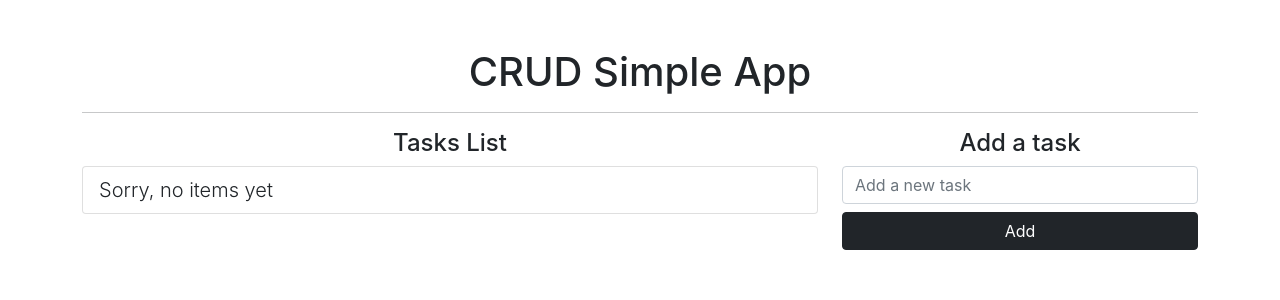
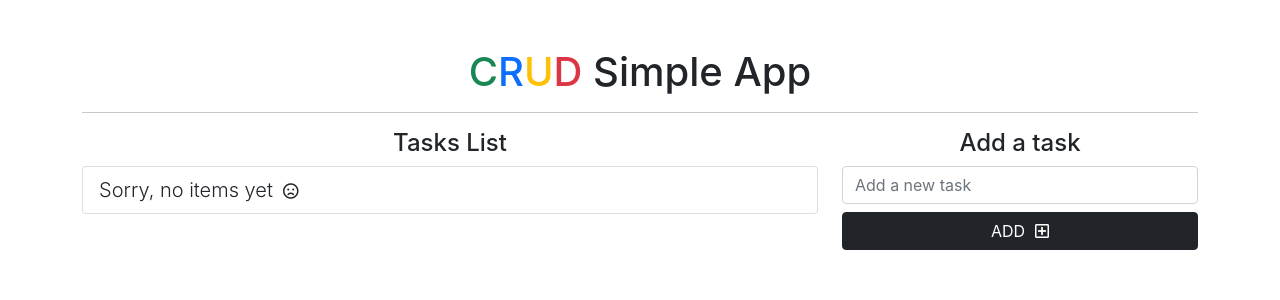
Before and after one commit to cotebarrientos/crud-simple-app-exercise, a React (Create React App) app: page / in a window 1280 px wide. Shown: the top 300 px of the page. Built offline with nearby package versions, Linux system fonts and the light colour scheme.

Commit message:
Add some visual improvements

```diff
--- a/public/index.html
+++ b/public/index.html
@@ -28,6 +28,10 @@
     <link href="https://cdn.jsdelivr.net/npm/bootstrap@5.1.3/dist/css/bootstrap.min.css"
     rel="stylesheet" integrity="sha384-1BmE4kWBq78iYhFldvKuhfTAU6auU8tT94WrHftjDbrCEXSU1oBoqyl2QvZ6jIW3"
     crossorigin="anonymous">
+    <!-- FontAwesome -->
+    <link rel="stylesheet" href="https://cdnjs.cloudflare.com/ajax/libs/font-awesome/5.15.4/css/all.min.css"
+    integrity="sha512-1ycn6IcaQQ40/MKBW2W4Rhis/DbILU74C1vSrLJxCq57o941Ym01SwNsOMqvEBFlcgUa6xLiPY/NS5R+E6ztJQ=="
+    crossorigin="anonymous" referrerpolicy="no-referrer" />
 
     <title>React App</title>
   </head>
--- a/src/App.jsx
+++ b/src/App.jsx
@@ -72,7 +72,12 @@ function App() {
 
   return (
     <div className="container mt-5 ">
-      <h1 className="text-center">CRUD Simple App</h1>
+      <h1 className="text-center">
+        <span className="text-success">C</span>
+        <span className="text-primary">R</span>
+        <span className="text-warning">U</span>
+        <span className="text-danger">D </span>
+        Simple App</h1>
       <hr />
       <div className="row">
         <div className="col-8">
@@ -84,6 +89,9 @@ function App() {
               myTasks.length === 0 ? (
                 <li className="list-group-item">
                   <span className="lead">Sorry, no items yet</span>
+                  <span className="padding-icons">
+                  <i className="far fa-frown"></i>
+                  </span>
                 </li>
               ) : (
                 myTasks.map(item => (
@@ -93,14 +101,20 @@ function App() {
                       className="btn btn-danger btn-sm float-end mx-2"
                       onClick={() => deleteTask(item.id)}
                     >
-                      Delete
+                      <span className="text-uppercase">Delete</span>
+                      <span className="padding-icons">
+                        <i className="far fa-trash-alt"></i>
+                      </span>
                     </button>
 
                     <button
                       className="btn btn-warning btn-sm float-end"
                       onClick={() => editTask(item)}
                     >
-                      Edit
+                      <span className="text-uppercase">Edit</span>
+                      <span className="padding-icons">
+                        <i className="fas fa-pen"></i>
+                      </span>
                     </button>
                   </li>
                 ))
@@ -130,11 +144,21 @@ function App() {
             {
               editMyTask ? (
                 <div className="d-grid gap-2">
-                  <button className="btn btn-warning" type="submit">Edit</button>
+                  <button className="btn btn-warning" type="submit">
+                    <span className="text-uppercase">Edit</span>
+                    <span className="padding-icons">
+                      <i className="fas fa-edit"></i>
+                    </span>
+                  </button>
                 </div>
               ) : (
                 <div className="d-grid gap-2">
-                  <button className="btn btn-dark" type="submit">Add</button>
+                  <button className="btn btn-dark" type="submit">
+                    <span className="text-uppercase">Add</span>
+                    <span className="padding-icons">
+                      <i className="far fa-plus-square"></i>
+                    </span>
+                    </button>
                 </div>
               )
             }
--- a/src/index.css
+++ b/src/index.css
@@ -11,3 +11,7 @@ code {
   font-family: source-code-pro, Menlo, Monaco, Consolas, 'Courier New',
     monospace;
 }
+
+.padding-icons {
+  padding-left: 10px;
+}
```
Also changed, not shown: src/img/crud.png (added).
